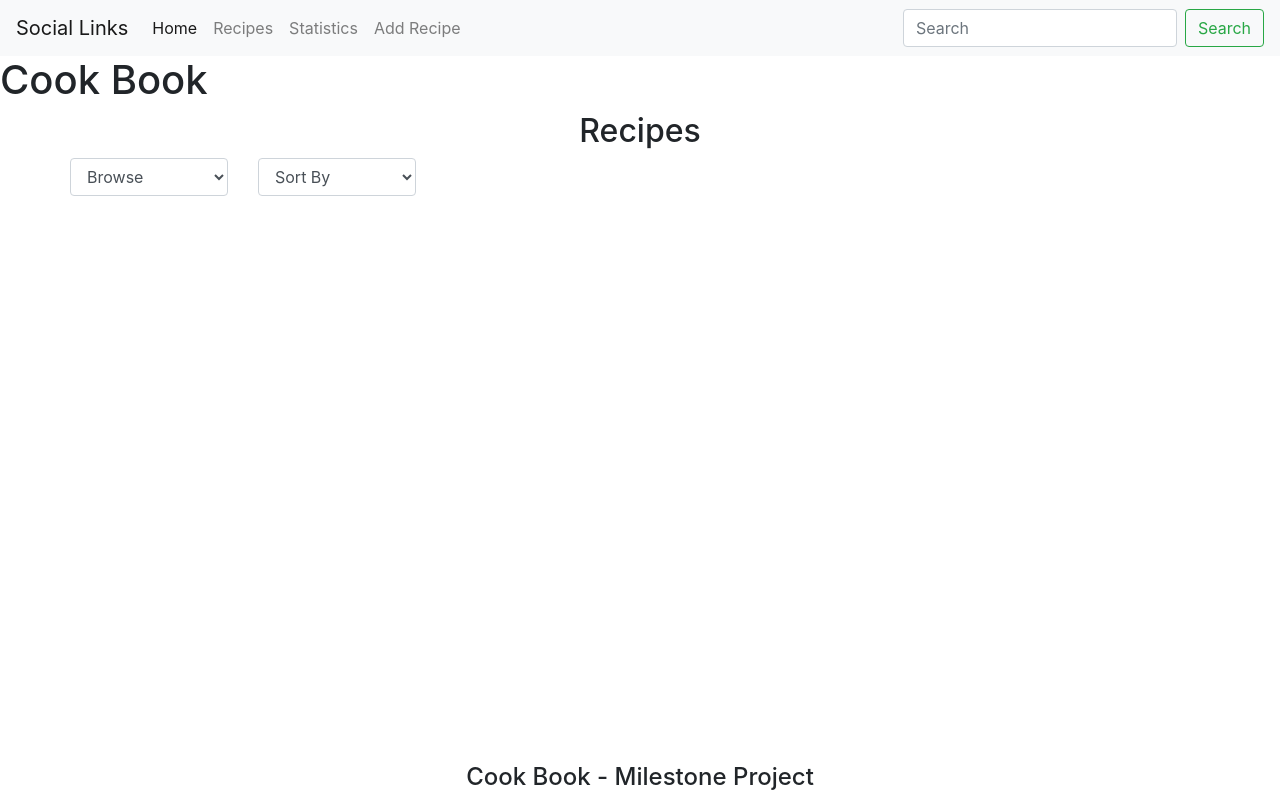
After one commit to irinanita/cook-book, a Flask app: page /recipes in a window 1280 px wide. The commit adds this page. Run offline with Flask 2, Linux system fonts and the light colour scheme; data that the repository does not hold is empty; some libraries are stand-ins or nearby versions.

Commit message:
Started all recipes page.Added number of views.Fixed footer and img-link issues

```diff
--- a/app.py
+++ b/app.py
@@ -20,9 +20,18 @@ def index():
 @app.route('/view_recipe/<recipe_id>')
 def view_recipe(recipe_id):
     the_recipe=mongo.db.recipes.find_one({"_id":ObjectId(recipe_id)})
-    print(the_recipe)
+    views=int(the_recipe['views'])
+    mongo.db.recipes.update_one({'_id':ObjectId(recipe_id)},{'$inc':{'views':1}})
+    return render_template('view_recipe.html',recipe=the_recipe,views=views)
 
-    return render_template('view_recipe.html',recipe=the_recipe)
+@app.route('/recipes')
+def recipes():
+    recipes=mongo.db.recipes.find().sort([['_id', -1]]) #by default most recent come first
+    _diet_list=mongo.db.diet.find()
+    diet_list=[diet for diet in _diet_list]
+    _cuisine_list=mongo.db.cuisine.find()
+    cuisine_list=[cuisine for cuisine in _cuisine_list ]
+    return render_template('recipes.html',recipes=recipes,_diet=diet_list,_cuisine=cuisine_list)
 
 @app.route('/add_recipe')
 def add_recipe():
@@ -86,11 +95,16 @@ def insert_recipe():
     recipes_dict["ingredients"]=items
     recipes_dict["steps"]=form_steps
     recipes_dict["allergens"]=form_allergens
+    recipes_dict["views"]=0
     ts=datetime.datetime.utcnow()
     recipes_dict["date"]= ts
 
     if request.form.get('submit') == 'submit':
         recipes=mongo.db.recipes
+
+        if recipes_dict["image"]=="":
+            recipes_dict["image"]="https://upload.wikimedia.org/wikipedia/commons/thumb/6/6d/Good_Food_Display_-_NCI_Visuals_Online.jpg/1024px-Good_Food_Display_-_NCI_Visuals_Online.jpg"
+
         recipes.insert_one(recipes_dict)
 
     elif request.form.get('submit') == 'add_step':
--- a/static/css/style.css
+++ b/static/css/style.css
@@ -1,11 +1,21 @@
+html,body{
+    height:100%;
+}
+
+body{
+    display: flex;
+    flex-direction:column;
+}
+
+.container--flex{
+    flex:1 0 auto;
+}
+
+.footer{
+    flex-shrink:0;
+}
 .img-container{
     overflow: hidden;
-}
-
-.allergen-list{
-    display: inline-block;
-    list-style:none;
-    padding:0;
 }
 
 .list-group-item{
--- a/templates/add_recipe.html
+++ b/templates/add_recipe.html
@@ -28,7 +28,7 @@
     </div>
     <!--ALLERGENS SECTION-->
     <div class="form-group">
-        <h4 class="mt-2">Allergens<span class="text-muted">(check all that apply)</span></h4>
+        <h4 class="mt-2">Allergens <span class="text-muted"><small>(check all that apply)</small></span></h4>
         {% for allergen in _allergens %}
         <div class="form-check form-check-inline">
             <input class="form-check-input" type="checkbox" name="allergens[]" value="{{allergen.allergen_type}}" {{'checked' if allergen.allergen_type in recipes_dict['allergens']}}>
@@ -81,8 +81,8 @@
     </div>
     <div class="row form-group">
         <div class="col">
-            <label for="image">Image<span class="text-muted">(insert a valid link)</span></label>
-            <input type="url" class="form-control" value="{% if ('image' in recipes_dict) %} {{recipes_dict['image']}} {%else%} https://upload.wikimedia.org/wikipedia/commons/thumb/6/6d/Good_Food_Display_-_NCI_Visuals_Online.jpg/1024px-Good_Food_Display_-_NCI_Visuals_Online.jpg {%endif%}" name="image" >
+            <label for="image">Image <span class="text-muted"><small>(insert a valid link)</small></span></label>
+            <input type="url" class="form-control" value="{% if ('image' in recipes_dict) %} {{recipes_dict['image']}} {%endif%}" name="image" >
         </div>
     </div>
     <div class="form-group">
--- a/templates/base.html
+++ b/templates/base.html
@@ -8,9 +8,11 @@
     <title>Cook Book</title>
     <link rel="stylesheet" href="https://stackpath.bootstrapcdn.com/bootstrap/4.2.1/css/bootstrap.min.css" integrity="sha384-GJzZqFGwb1QTTN6wy59ffF1BuGJpLSa9DkKMp0DgiMDm4iYMj70gZWKYbI706tWS" crossorigin="anonymous">
     <link rel="stylesheet" href="{{url_for('static',filename='css/style.css')}}" type="text/css" />
+    <link rel="stylesheet" href="https://use.fontawesome.com/releases/v5.7.2/css/all.css" integrity="sha384-fnmOCqbTlWIlj8LyTjo7mOUStjsKC4pOpQbqyi7RrhN7udi9RwhKkMHpvLbHG9Sr" crossorigin="anonymous">
 </head>
 
 <body>
+    <!--NAVIGATION--->
     <nav class="navbar navbar-expand-lg navbar-light bg-light">
         <a class="navbar-brand" href="#">Social Links</a>
         <button class="navbar-toggler" type="button" data-toggle="collapse" data-target="#navbarSupportedContent" aria-controls="navbarSupportedContent" aria-expanded="false" aria-label="Toggle navigation">
@@ -22,7 +24,7 @@
                     <a class="nav-link" href="{{url_for('index')}}">Home <span class="sr-only">(current)</span></a>
                 </li>
                 <li class="nav-item">
-                    <a class="nav-link" href="#">Recipes</a>
+                    <a class="nav-link" href="{{url_for('recipes')}}">Recipes</a>
                 </li>
                 <li class="nav-item">
                     <a class="nav-link" href="#">Statistics</a>
@@ -38,11 +40,12 @@
         </div>
     </nav>
     <h1>Cook Book</h1>
-    <div class="container">
+    <div class="container container--flex">
         {% block content %} {% endblock %}
     </div>
-    <div class="container-fluid fixed-bottom">
-        <h4> Cook Book - Milestone Project</h4>
+        <footer class="footer text-center">
+            <h4> Cook Book - Milestone Project</h4>
+        </footer>
     </div>
     <!--Bootstrap JQuery and JS --->
     <script src="https://code.jquery.com/jquery-3.3.1.slim.min.js" integrity="sha384-q8i/X+965DzO0rT7abK41JStQIAqVgRVzpbzo5smXKp4YfRvH+8abtTE1Pi6jizo" crossorigin="anonymous"></script>
--- /dev/null
+++ b/templates/recipes.html
@@ -0,0 +1,44 @@
+{%extends 'base.html'%}{%block content%}
+<h2 class="text-center">Recipes</h2>
+<div class="row">
+    <form action="{{url_for('insert_recipe')}}" method="POST">
+        <div class="row form-group">
+            <div class="col">
+                <select class="form-control" name="browse">
+                    <optgroup label="Diet">
+                        <option value="" disabled selected>Browse</option>
+                            {% for diet in _diet %}
+                            <option {{'selected="selected"' if (('diet' in recipes_dict)) and (recipes_dict['diet']== diet.diet_name )}}>{{diet.diet_name}}</option>
+                            {% endfor %}
+                        </optgroup>
+                    <optgroup label="Cuisine">
+                        {%for cuisine in _cuisine %}
+                        <option {{'selected="selected"' if (('cuisine' in recipes_dict)) and (recipes_dict['cuisine']== cuisine.cuisine_name )}}>{{cuisine.cuisine_name}}</option>
+                        {% endfor %}
+                    </optgroup>
+                </select>
+            </div>
+            <div class="col">
+                <select class="form-control" name="sort">
+                    <option value="" disabled selected>Sort By</option>
+                    <option>Latest Entry First</option>
+                    <option>Oldest Entry First</option>
+                    <option>Most viewed on top</option>
+                </select>
+            </div>
+        </div>
+    </form>
+</div>
+<div class="row">
+    {% for recipe in recipes %}
+    <div class="col-md-6 col-lg-3">
+        <a class="text-reset" href="{{url_for('view_recipe',recipe_id=recipe._id)}}">
+            <div class="img-container" style="background-image: url({{recipe['image']}}); background-size: cover; padding-top: 60%;"> </div>
+            <h5>{{recipe['title']}}</h5>
+            {{recipe._id.generation_time}}
+        </a>
+    </div>
+    {%endfor%}
+</div>
+
+{%endblock%}
```
Also changed, not shown: templates/view_recipe.html (+14 -14 lines).
